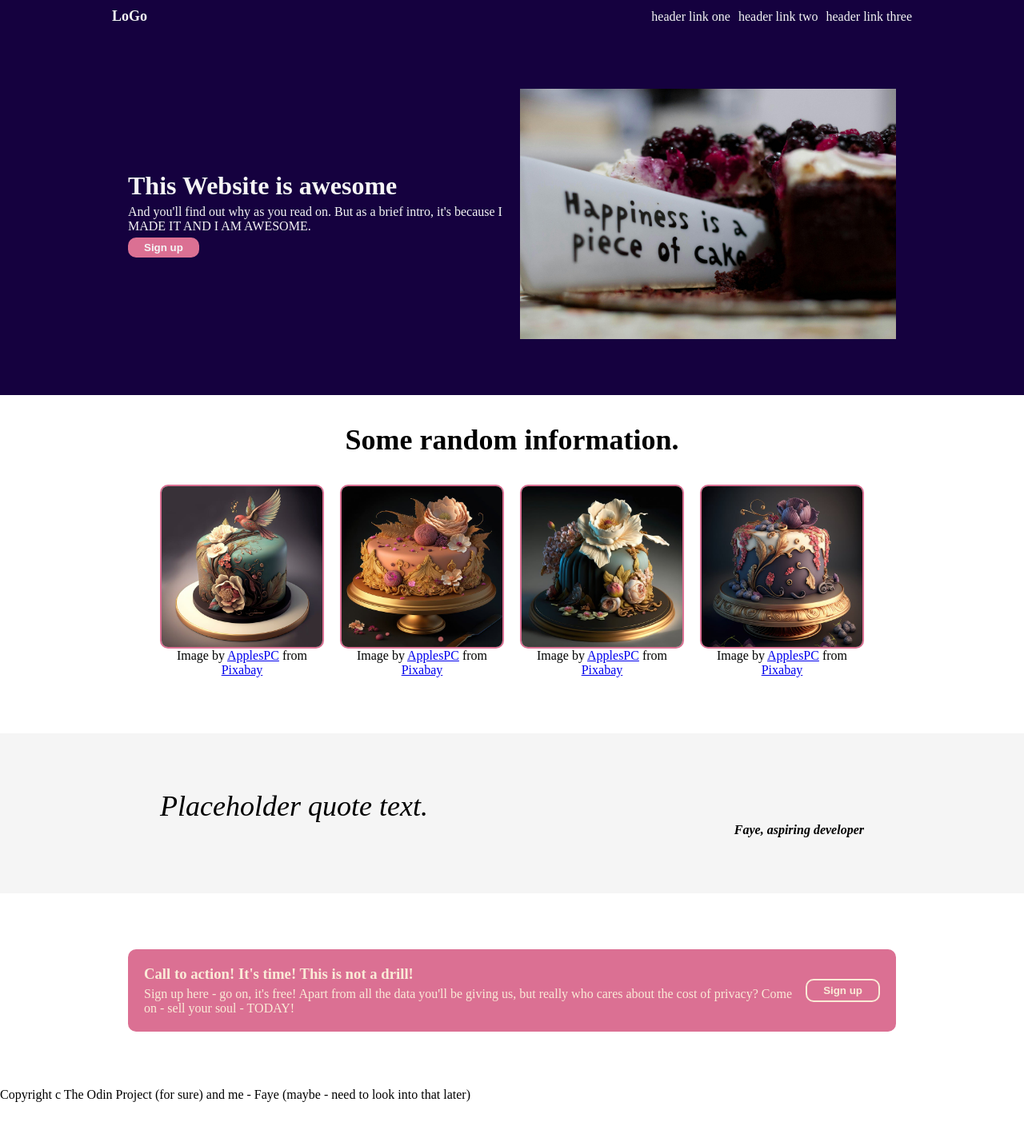
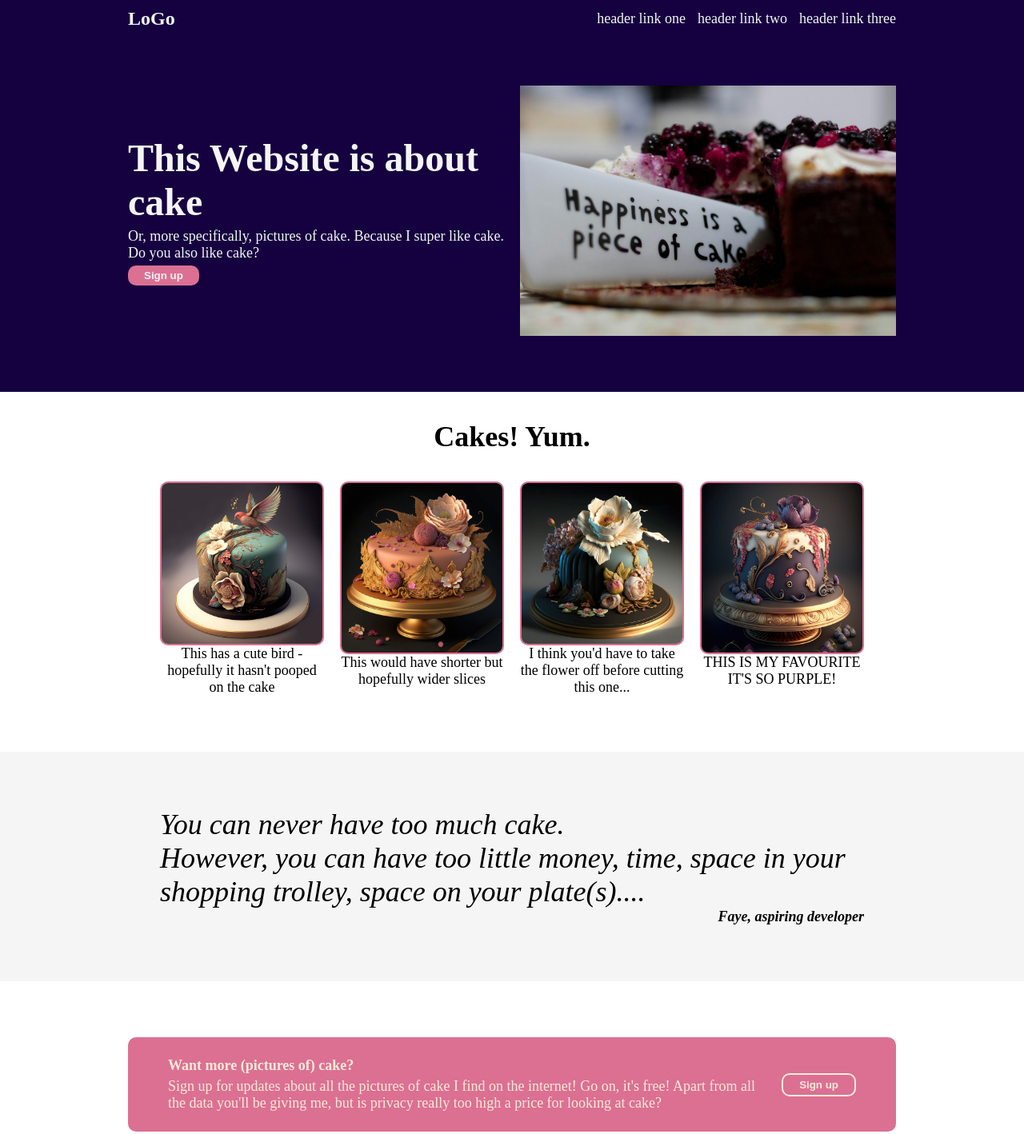
Before and after one commit to FMMcC/odin-landing-page, a plain HTML site: page index.html in a window 1280 px wide. Shown: the top 1418 px of the page at 80% size. Before the commit the page ends 1378 px from the top, so only its background shows below. Drawn offline with Linux system fonts and the light colour scheme.

Commit message:
Replace placeholder text
Introduced issue to investigate: image-pair flex/stretch with unequal subtext.

```diff
--- a/index.html
+++ b/index.html
@@ -6,79 +6,81 @@
         <link rel="stylesheet" href="style.css">
     </head>
     <body>
-        <div class="header dark">
-            <div class="logo">LoGo</div>
-            <ul class="header-links">
-                <li class="link">header link one</li>
-                <li class="link">header link two</li>
-                <li class="link">header link three</li>
-            </ul>
-        </div>
+
 
         <div class="section one dark">
+            <div class="header">
+                <div class="logo">LoGo</div>
+                <ul class="header-links">
+                    <li class="link">header link one</li>
+                    <li class="link">header link two</li>
+                    <li class="link">header link three</li>
+                </ul>
+            </div>
+            <div class="half">
                 <div class="left">
-                    <h1>This Website is awesome</h1>
-                    <p>And you'll find out why as you read on. But as a brief intro, it's because I MADE IT AND I AM AWESOME.</p>
+                    <div class="hero">This Website is about cake</div>
+                    <div>Or, more specifically, pictures of cake. Because I super like cake. Do you also like cake?</div>
                     <button>Sign up</button>
                 </div>
 <!--                 <div class="image-container"> -->
-                    <img class="knife" src="images/pexels-antonio-quagliata-63388-227432.jpg" alt="A knife with the words 'happiness is a piece of cake' cuts a fruity cake." title="Happiness is a piece of cake">
+                    <img class="knife" src="images/pexels-antonio-quagliata-63388-227432.jpg" alt="A knife with the words 'happiness is a piece of cake' cuts a fruity cake." title="Happiness is a piece of cake by Antonio Quagliata">
 <!--                 </div> -->
+            </div>
         </div>
 
         <div class="section two middle white">
-            <h2>Some random information.</h2>
+            <h1>Cakes! Yum.</h1>
             <div class="images">
                 <div class="image-pair">
                     <!-- <div class="image-container"> -->
-                        <img class="icon-image curve" src="images/birthday-7743464_640.jpg" alt="" >
+                        <img class="icon-image curve" src="images/birthday-7743464_640.jpg" alt="teal cake lavishly decorated with a bird and flowers" title="Image by ApplesPC from Pixabay">
 <!--                     </div> -->
                     <p class="text center">
-                        Image by <a href="https://pixabay.com/users/applespc-19095802/?utm_source=link-attribution&utm_medium=referral&utm_campaign=image&utm_content=7743464">ApplesPC</a> from <a href="https://pixabay.com//?utm_source=link-attribution&utm_medium=referral&utm_campaign=image&utm_content=7743464">Pixabay</a>
+                        This has a cute bird - hopefully it hasn't pooped on the cake
                     </p>
                 </div>
                 <div class="image-pair">
                     <!-- <div class="image-container"> -->
-                        <img class="icon-image curve" src="images/desert-7743456_640.jpg" alt="" >
+                        <img class="icon-image curve" src="images/desert-7743456_640.jpg" alt="pink cake lavishly decorated with flowers" title="Image by ApplesPC from Pixabay">
                     <!-- </div> -->
                     <p class="text center">
-                        Image by <a href="https://pixabay.com/users/applespc-19095802/?utm_source=link-attribution&utm_medium=referral&utm_campaign=image&utm_content=7743456">ApplesPC</a> from <a href="https://pixabay.com//?utm_source=link-attribution&utm_medium=referral&utm_campaign=image&utm_content=7743456">Pixabay</a>
+                        This would have shorter but hopefully wider slices
                     </p>
                 </div>
                 <div class="image-pair">
                     <!-- <div class="image-container"> -->
-                        <img class="icon-image curve" src="images/cake-7743440_640.jpg" alt="" >
+                        <img class="icon-image curve" src="images/cake-7743440_640.jpg" alt="teal dome-shaped cake lavishly decorated with flowers" title="Image by ApplesPC from Pixabay">
                     <!-- </div> -->
                     <p class="text center">
-                        Image by <a href="https://pixabay.com/users/applespc-19095802/?utm_source=link-attribution&utm_medium=referral&utm_campaign=image&utm_content=7743440">ApplesPC</a> from <a href="https://pixabay.com//?utm_source=link-attribution&utm_medium=referral&utm_campaign=image&utm_content=7743440">Pixabay</a>
+                        I think you'd have to take the flower off before cutting this one...
                     </p>
                 </div>
                 <div class="image-pair">
                     <!-- <div class="image-container"> -->
-                        <img class="icon-image curve" src="images/cake-7743434_640.jpg" alt="" >
+                        <img class="icon-image curve" src="images/cake-7743434_640.jpg" alt="purple cake lavishly decorated with flowers" title="Image by ApplesPC from Pixabay">
                     <!-- </div> -->
                     <p class="text center">
-                        Image by <a href="https://pixabay.com/users/applespc-19095802/?utm_source=link-attribution&utm_medium=referral&utm_campaign=image&utm_content=7743434">ApplesPC</a> from <a href="https://pixabay.com//?utm_source=link-attribution&utm_medium=referral&utm_campaign=image&utm_content=7743434">Pixabay</a>
+                        THIS IS MY FAVOURITE IT'S SO PURPLE!
                     </p>
                 </div>
             </div>
         </div>
         <div class="section three mid middle">
             <div class="quote">
-                Placeholder quote text.
+                You can never have too much cake. <br>
+                However, you can have too little money, time, space in your shopping trolley, space on your plate(s)....
             </div>
             <cite>Faye, aspiring developer</cite>
         </div>
         <div class="section four white">
             <div class="call-box curve">
                 <div class="left">
-                    <h3 class="call-header">
-                        Call to action! It's time! This is not a drill!
-                    </h3>
-                    <p>Sign up here - go on, it's free!
-                        Apart from all the data you'll be giving us,
-                        but really who cares about the cost of privacy?
-                        Come on - sell your soul - TODAY!
+                    <div class="call-header">
+                        Want more (pictures of) cake?
+                    </div>
+                    <p>Sign up for updates about all the pictures of cake I find on the internet! Go on, it's free!
+                        Apart from all the data you'll be giving me, but is privacy really too high a price for looking at cake?
                     </p>
                 </div>
                 <div class="right">
@@ -86,7 +88,7 @@
                 </div>
             </div>
         </div>
-        <div class="footer">
+        <div class="footer dark">
             Copyright c The Odin Project (for sure) and me - Faye (maybe - need to look into that later)
         </div>
     </body>
--- a/style.css
+++ b/style.css
@@ -2,12 +2,13 @@ body{
     display: flex;
     margin:0;
     flex-direction: column;
+    font-size: 18px;
  }
  .section{
     display: flex;
     flex-direction: column;
     padding: 70px 160px;
-    flex: 1
+    flex: 1;
  }
 
 .section.middle{
@@ -23,25 +24,29 @@ body{
     display: flex;
     justify-content: space-between;
     align-items: center;
-    padding: 10px 140px;
+    flex: 1;
+
 }
  ul{
     list-style: none;
     display: flex;
-    gap: 10px;
+    gap: 15px;
     margin: 0;
     padding: 0;
 }
 .logo{
     font-family: "Times New Roman" serif;
-    font-size: large;
+    font-size: 24px;
     font-weight: 900;
 }
-h1,h2, h3,p{
+h1,p{
     margin: 0;
     padding: 0;
 }
-
+.hero{
+    font-size: 48px;
+    font-weight:900;
+}
 img{
     flex: 1 1 auto;
 }
@@ -58,12 +63,14 @@ button{
     font-weight: bold;
 }
 
-
 .section.one{
-    flex-direction: row;
+    gap: 70px;
+    justify-content: space-between;
+    padding-top: 10px;
+}
+.half{
+    display: flex;
     gap: 20px;
-    justify-content: space-between;
-    align-items: center;
 }
 .left{
     display: flex;
@@ -89,7 +96,7 @@ button{
     gap: 35px;
     padding-top: 35px;
 }
-h2{
+h1{
     text-align: center;
     font-size: 36px;
 }
@@ -131,10 +138,14 @@ h2{
     flex-wrap: wrap;
     background-color: palevioletred;
     color: antiquewhite;
-    padding: 20px;
+    padding: 25px 50px;
     gap: 10px;
     justify-content: space-between;
     align-items: center;
+}
+
+.call-header{
+    font-weight: bold;
 }
 .four button{
     border: 2px solid antiquewhite;
@@ -148,3 +159,8 @@ cite{
     font-weight: bold;
     align-self: flex-end;
 }
+.footer{
+    padding: 20px;
+    text-align: center;
+/*     font-size: small; */
+}
```
